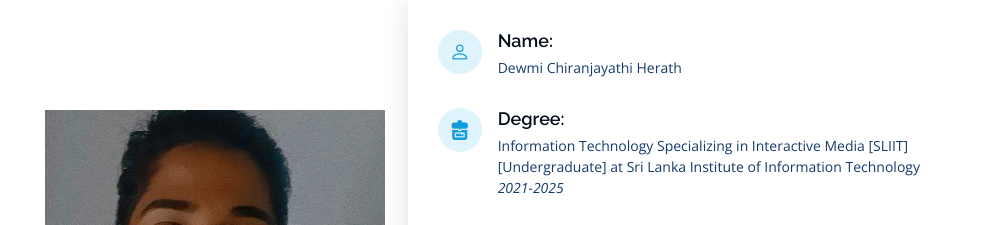
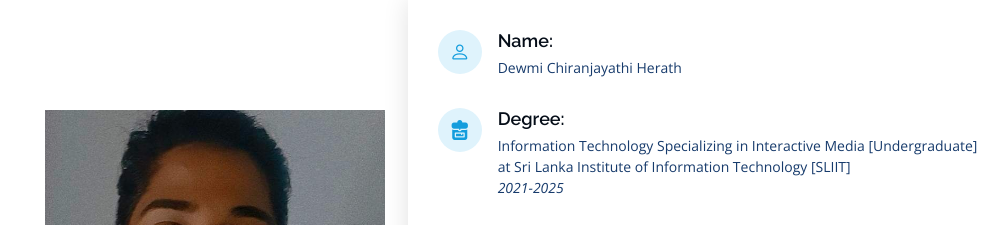
Before and after one commit to dewmiherath/Portfolio, a plain HTML site: page index.html in a window 1280 px wide. Shown: the part 1100-1325 px from the top of the page, without its empty margins (285-1280 px from the left). Drawn offline with nearby package versions, Linux system fonts and the light colour scheme; files whose address does not match are found by name.

Commit message:
Update index.html

```diff
--- a/index.html
+++ b/index.html
@@ -159,9 +159,9 @@
                           <div class="address">
                             <i class="bi bi-backpack4-fill"></i>
                             <h4>Degree:</h4>
-                            <p> Information Technology Specializing in Interactive Media [SLIIT]
-                              [Undergraduate]
-                            at Sri Lanka Institute of Information Technology
+                            <p> Information Technology Specializing in Interactive Media
+                              [Undergraduate]<br/>
+                            at Sri Lanka Institute of Information Technology [SLIIT]
                             <br/><em>2021-2025</em>
                           </div>
 
```
